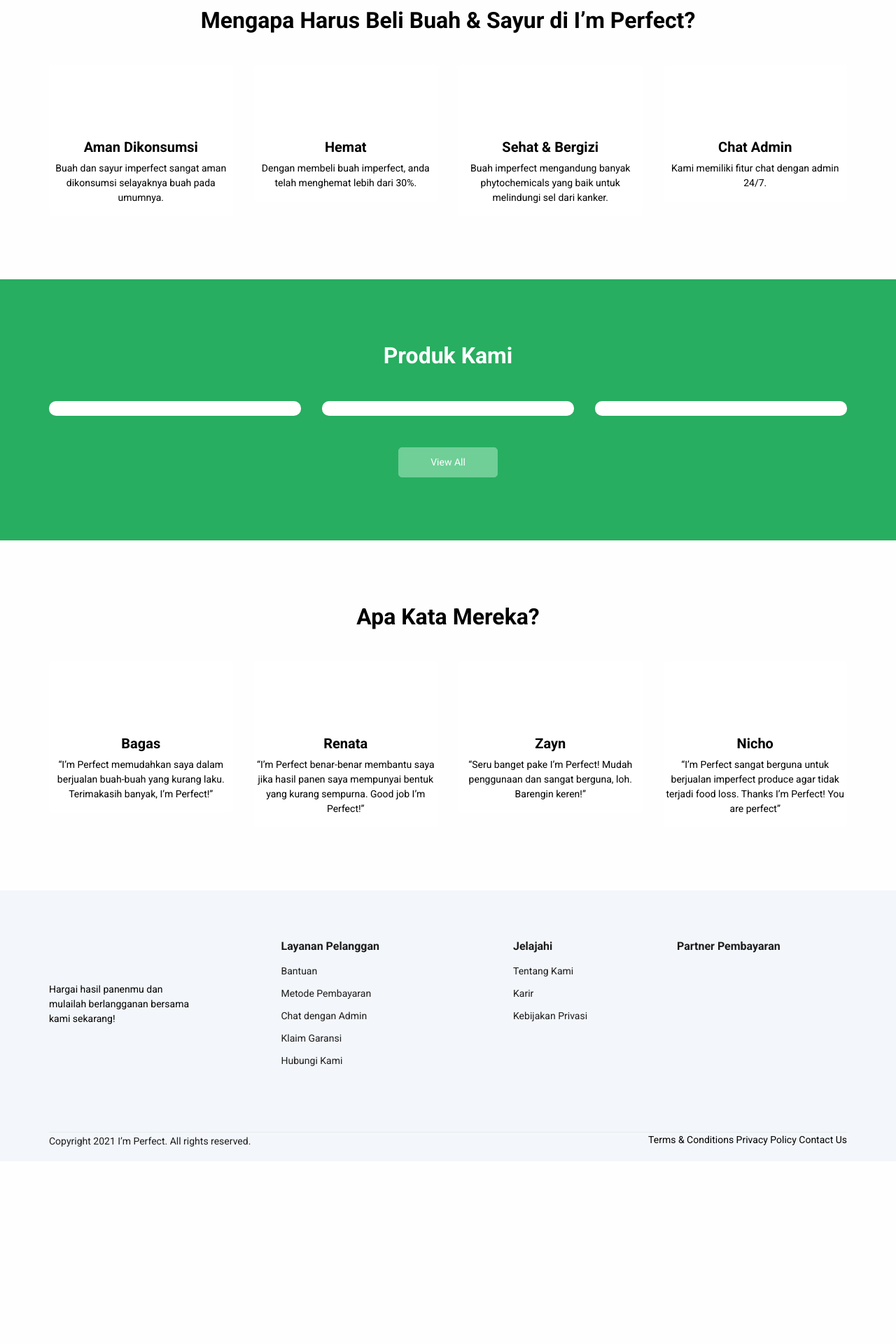
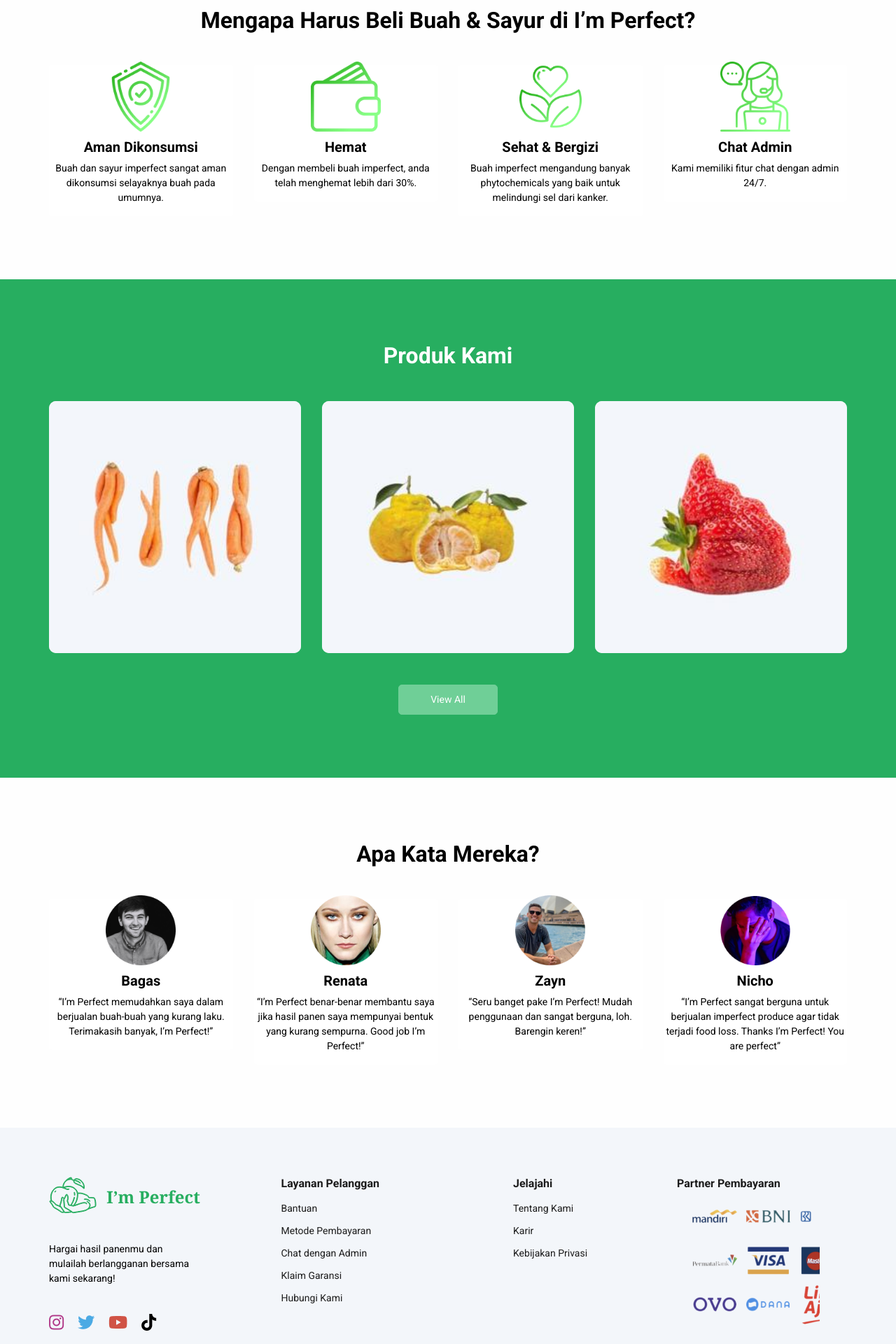
Before and after one commit to ariefstwan/Tugas-Akhir-DDAP, a plain HTML site: page index.html in a window 1280 px wide. Shown: the part 880-2800 px from the top of the page at 70% size. Before the commit the page ends 2539 px from the top, so only its background shows below. Drawn offline with Linux system fonts and the light colour scheme.

Commit message:
Update index.html

```diff
--- a/index.html
+++ b/index.html
@@ -11,7 +11,7 @@
   <meta name="keywords" content="" />
   <meta name="description" content="" />
   <meta name="author" content="" />
-  <link rel="shortcut icon" href="images/favicon.png" type="">
+  <link rel="shortcut icon" href="img/LP/favicon.png" type="">
 
   <title> Orthoc </title>
 
@@ -34,7 +34,7 @@
   <div class="hero_area">
 
     <div class="hero_bg_box">
-      <img src="images/hero-bg.png" alt="">
+      <img src="img/LP/hero-bg.png" alt="">
     </div>
 
     <!-- header section strats -->
@@ -42,7 +42,7 @@
       <div class="container">
         <nav class="navbar navbar-expand-lg custom_nav-container ">
           <a class="navbar-brand" href="index.html">
-            <img src="/images/logo.svg" alt="">
+            <img src="/img/LP/logo.svg" alt="">
           </a>
 
           <button class="navbar-toggler" type="button" data-toggle="collapse" data-target="#navbarSupportedContent"
@@ -62,7 +62,7 @@
                 <a class="nav-link" href="departments.html">FAQ</a>
               </li>
               <li class="nav-item">
-                <a class="nav-link" href="doctors.html">Masuk</a>
+                <a class="nav-link" href="homepage.html">Masuk</a>
               </li>
               <li class="nav-item">
                 <a class="nav-link" href="contact.html">Daftar</a>
@@ -90,7 +90,7 @@
                       Marketplace buah dan sayur imperfect pertama di Indonesia yang memberikan kemudahan untuk membeli
                       buah dan sayur imperfect berkualitas.
                     </p>
-                    <img src="images/Statistic.svg" alt="">
+                    <img src="img/LP/Statistic.svg" alt="">
                   </div>
                 </div>
               </div>
@@ -118,7 +118,7 @@
           <div class="col-md-3">
             <div class="box ">
               <div class="img-box">
-                <img src="images/s1.png" alt="">
+                <img src="img/LP/s1.png" alt="">
               </div>
               <div class="detail-box">
                 <h5>
@@ -133,7 +133,7 @@
           <div class="col-md-3">
             <div class="box ">
               <div class="img-box">
-                <img src="images/s2.png" alt="">
+                <img src="img/LP/s2.png" alt="">
               </div>
               <div class="detail-box">
                 <h5>
@@ -148,7 +148,7 @@
           <div class="col-md-3">
             <div class="box ">
               <div class="img-box">
-                <img src="images/s3.png" alt="">
+                <img src="img/LP/s3.png" alt="">
               </div>
               <div class="detail-box">
                 <h5>
@@ -163,7 +163,7 @@
           <div class="col-md-3">
             <div class="box ">
               <div class="img-box">
-                <img src="images/s4.png" alt="">
+                <img src="img/LP/s4.png" alt="">
               </div>
               <div class="detail-box">
                 <h5>
@@ -193,21 +193,21 @@
         <div class="col-sm-6 col-lg-4 mx-auto">
           <div class="box">
             <div class="img-box">
-              <img src="images/Carrot.jpg" alt="">
+              <img src="img/LP/Carrot.jpg" alt="">
             </div>
           </div>
         </div>
         <div class="col-sm-6 col-lg-4 mx-auto">
           <div class="box">
             <div class="img-box">
-              <img src="images/Orange-2.jpg" alt="">
+              <img src="img/LP/Orange-2.jpg" alt="">
             </div>
           </div>
         </div>
         <div class="col-sm-6 col-lg-4 mx-auto">
           <div class="box">
             <div class="img-box">
-              <img src="images/Strawberry.jpg" alt="">
+              <img src="img/LP/Strawberry.jpg" alt="">
             </div>
           </div>
         </div>
@@ -235,7 +235,7 @@
           <div class="col-md-3">
             <div class="box ">
               <div class="img-box">
-                <img src="images/testi3.png" alt="">
+                <img src="img/LP/testi3.png" alt="">
               </div>
               <div class="detail-box">
                 <h5>
@@ -251,7 +251,7 @@
           <div class="col-md-3">
             <div class="box ">
               <div class="img-box">
-                <img src="images/testi2.png" alt="">
+                <img src="img/LP/testi2.png" alt="">
               </div>
               <div class="detail-box">
                 <h5>
@@ -267,7 +267,7 @@
           <div class="col-md-3">
             <div class="box ">
               <div class="img-box">
-                <img src="images/testi1.png" alt="">
+                <img src="img/LP/testi1.png" alt="">
               </div>
               <div class="detail-box">
                 <h5>
@@ -282,7 +282,7 @@
           <div class="col-md-3">
             <div class="box ">
               <div class="img-box">
-                <img src="images/testi4.png" alt="">
+                <img src="img/LP/testi4.png" alt="">
               </div>
               <div class="detail-box">
                 <h5>
@@ -308,9 +308,9 @@
         <div class="col-lg-3 col-md-6 col-sm-6">
           <div class="footer__about">
             <div class="footer__about__logo">
-              <a href="./index.html"><img src="images/logo.svg" alt=""></a>
+              <a href="./index.html"><img src="img/LP/logo.svg" alt=""></a>
               <a>Hargai hasil panenmu dan mulailah berlangganan bersama kami sekarang!</a>
-              <a href="./index.html"><img src="images/sosmed.png" alt=""></a>
+              <a href="./index.html"><img src="img/LP/sosmed.png" alt=""></a>
             </div>
           </div>
         </div>
@@ -343,7 +343,7 @@
           <div class="footer__widget">
             <h6>Partner Pembayaran</h6>
 
-            <a href="./index.html"><img src="images/metodepembayaran.png" alt=""></a>
+            <a href="./index.html"><img src="img/LP/metodepembayaran.png" alt=""></a>
           </div>
         </div>
       </div>
```
